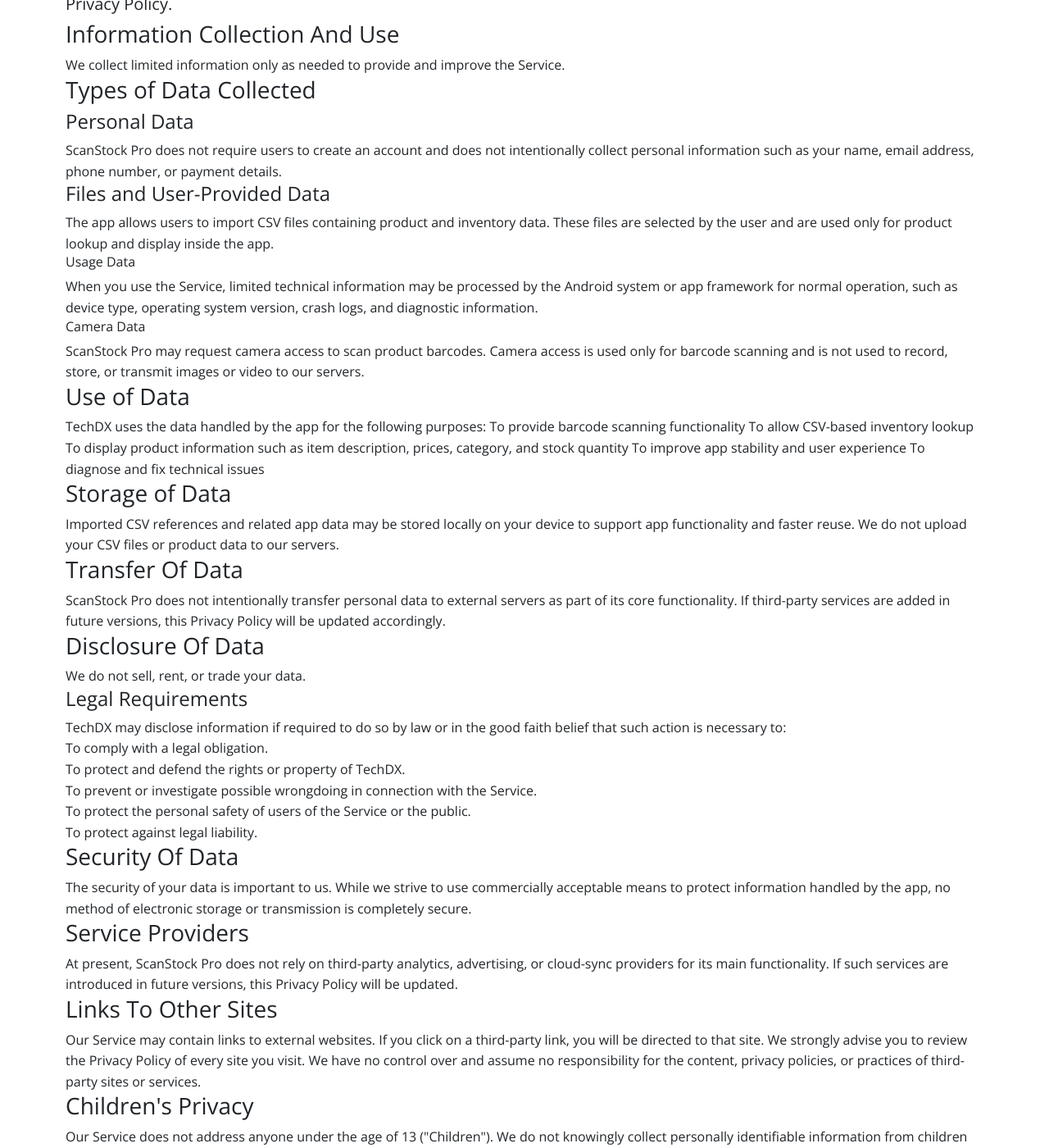
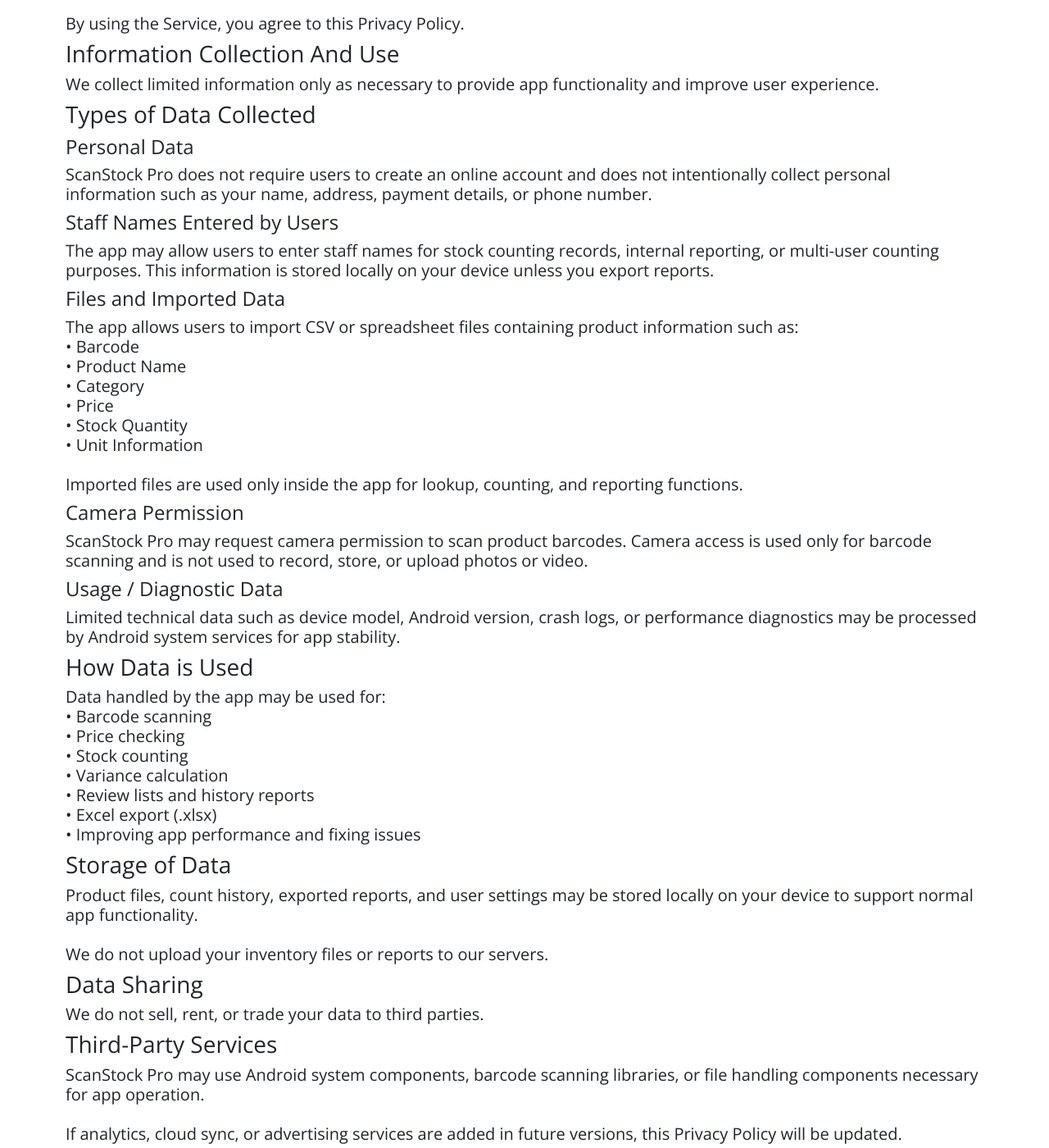
Before and after one commit to techlanka/business, a Jekyll site: the page built from privacy-policy-scanstockpro.html, in a window 1280 px wide and 1400 px high, scrolled down 423 px. Shown: the whole window at 82% size. Built offline with Jekyll 4.4.1, drawn with Linux system fonts in a browser that asks for light colours; some of the changed text lies outside the part shown.

Commit message:
Update privacy-policy-scanstockpro.html

```diff
--- a/privacy-policy-scanstockpro.html
+++ b/privacy-policy-scanstockpro.html
@@ -8,90 +8,139 @@
   <div class="container">
     <div class="row">
       <div class="col-12">
+
         <h2>Effective date: April 2026</h2>
+
         <h5>
-          TechDX/Techlanka ("us", "we", or "our") operates the ScanStock Pro Android application. We operate Few more apps namely LK Updates News Sri Lanka &
-Tech Tamil too. Below applies to all app managed by us.
-<br>
-          This page informs you of our policies regarding the collection, use, and disclosure of data when you use our Service and the choices you have associated with that data.
-<br>
-          ScanStock Pro is designed as a barcode-based inventory and price lookup tool. By using the Service, you agree to this Privacy Policy.
+          TechDX / Techlanka ("us", "we", or "our") operates the ScanStock Pro Android application. This Privacy Policy explains how data is handled when you use ScanStock Pro. :contentReference[oaicite:0]{index=0}
+          <br><br>
+          ScanStock Pro is designed as a barcode-based stock counting, inventory management, and price checking tool for retail stores, warehouses, supermarkets, and businesses.
+          <br><br>
+          By using the Service, you agree to this Privacy Policy.
+        </h5>
 
-<h3 id="informationcollectionanduse">Information Collection And Use</h3>
-We collect limited information only as needed to provide and improve the Service.
+        <h3>Information Collection And Use</h3>
 
-<h3 id="typesofdatacollected">Types of Data Collected</h3>
+        <h5>
+          We collect limited information only as necessary to provide app functionality and improve user experience.
+        </h5>
 
-<h4 id="personal">Personal Data</h4>
-ScanStock Pro does not require users to create an account and does not intentionally collect personal information such as your name, email address, phone number, or payment details.
+        <h3>Types of Data Collected</h3>
 
-<h4 id="">Files and User-Provided Data</h4>
-The app allows users to import CSV files containing product and inventory data. These files are selected by the user and are used only for product lookup and display inside the app.
+        <h4>Personal Data</h4>
 
-<h6 id="">Usage Data</h6>
-When you use the Service, limited technical information may be processed by the Android system or app framework for normal operation, such as device type, operating system version, crash logs, and diagnostic information.
+        <h5>
+          ScanStock Pro does not require users to create an online account and does not intentionally collect personal information such as your name, address, payment details, or phone number.
+        </h5>
 
-<h6 id="">Camera Data</h6>
-ScanStock Pro may request camera access to scan product barcodes. Camera access is used only for barcode scanning and is not used to record, store, or transmit images or video to our servers.
+        <h4>Staff Names Entered by Users</h4>
 
-<h3 id="">Use of Data</h3>
-TechDX uses the data handled by the app for the following purposes:
+        <h5>
+          The app may allow users to enter staff names for stock counting records, internal reporting, or multi-user counting purposes. This information is stored locally on your device unless you export reports.
+        </h5>
 
-To provide barcode scanning functionality
-To allow CSV-based inventory lookup
-To display product information such as item description, prices, category, and stock quantity
-To improve app stability and user experience
-To diagnose and fix technical issues
+        <h4>Files and Imported Data</h4>
 
-<h3 id="">Storage of Data</h3>
-Imported CSV references and related app data may be stored locally on your device to support app functionality and faster reuse.
-We do not upload your CSV files or product data to our servers.
+        <h5>
+          The app allows users to import CSV or spreadsheet files containing product information such as:
+          <br>
+          • Barcode
+          <br>
+          • Product Name
+          <br>
+          • Category
+          <br>
+          • Price
+          <br>
+          • Stock Quantity
+          <br>
+          • Unit Information
+          <br><br>
+          Imported files are used only inside the app for lookup, counting, and reporting functions.
+        </h5>
 
-<h3 id="">Transfer Of Data</h3>
-ScanStock Pro does not intentionally transfer personal data to external servers as part of its core functionality.
-If third-party services are added in future versions, this Privacy Policy will be updated accordingly.
+        <h4>Camera Permission</h4>
 
-<h3 id="">Disclosure Of Data</h3>
-We do not sell, rent, or trade your data.
+        <h5>
+          ScanStock Pro may request camera permission to scan product barcodes. Camera access is used only for barcode scanning and is not used to record, store, or upload photos or video.
+        </h5>
 
-<h4 id="">Legal Requirements</h4>
-TechDX may disclose information if required to do so by law or in the good faith belief that such action is necessary to:
-<br>
-To comply with a legal obligation.<br>
-To protect and defend the rights or property of TechDX.<br>
-To prevent or investigate possible wrongdoing in connection with the Service.<br>
-To protect the personal safety of users of the Service or the public.<br>
-To protect against legal liability.<br>
+        <h4>Usage / Diagnostic Data</h4>
 
-<h3 id="">Security Of Data</h3>
-The security of your data is important to us. While we strive to use commercially acceptable means to protect information handled by the app, no method of electronic storage or transmission is completely secure.
+        <h5>
+          Limited technical data such as device model, Android version, crash logs, or performance diagnostics may be processed by Android system services for app stability.
+        </h5>
 
-<h3 id="">Service Providers</h3>
-At present, ScanStock Pro does not rely on third-party analytics, advertising, or cloud-sync providers for its main functionality.
+        <h3>How Data is Used</h3>
 
-If such services are introduced in future versions, this Privacy Policy will be updated.
+        <h5>
+          Data handled by the app may be used for:
+          <br>
+          • Barcode scanning
+          <br>
+          • Price checking
+          <br>
+          • Stock counting
+          <br>
+          • Variance calculation
+          <br>
+          • Review lists and history reports
+          <br>
+          • Excel export (.xlsx)
+          <br>
+          • Improving app performance and fixing issues
+        </h5>
 
-<h3 id="">Links To Other Sites</h3>
-Our Service may contain links to external websites. If you click on a third-party link, you will be directed to that site. We strongly advise you to review the Privacy Policy of every site you visit.
+        <h3>Storage of Data</h3>
 
-We have no control over and assume no responsibility for the content, privacy policies, or practices of third-party sites or services.
+        <h5>
+          Product files, count history, exported reports, and user settings may be stored locally on your device to support normal app functionality.
+          <br><br>
+          We do not upload your inventory files or reports to our servers.
+        </h5>
 
-<h3 id="">Children's Privacy</h3>
-Our Service does not address anyone under the age of 13 ("Children").
+        <h3>Data Sharing</h3>
 
-We do not knowingly collect personally identifiable information from children under 13. If you believe that a child has provided us with personal data, please contact us and we will take appropriate steps.
+        <h5>
+          We do not sell, rent, or trade your data to third parties.
+        </h5>
 
-<h3 id="">Changes To This Privacy Policy</h3>
-We may update our Privacy Policy from time to time. We will notify users of any changes by posting the new Privacy Policy on this page and updating the effective date above.
+        <h3>Third-Party Services</h3>
 
-You are advised to review this Privacy Policy periodically for any changes. Changes to this Privacy Policy are effective when they are posted on this page.
+        <h5>
+          ScanStock Pro may use Android system components, barcode scanning libraries, or file handling components necessary for app operation.
+          <br><br>
+          If analytics, cloud sync, or advertising services are added in future versions, this Privacy Policy will be updated.
+        </h5>
 
-<h3 id="">Contact Us</h3>
-If you have any questions about this Privacy Policy, you can contact us at:
-<br>
-TechDX<br>
-Email: info@techlanka.lk
+        <h3>Children's Privacy</h3>
+
+        <h5>
+          This app is not directed to children under the age of 13. We do not knowingly collect personal data from children.
         </h5>
+
+        <h3>Security</h3>
+
+        <h5>
+          We take reasonable measures to protect locally stored information. However, no electronic storage system is completely secure.
+        </h5>
+
+        <h3>Changes to This Policy</h3>
+
+        <h5>
+          We may update this Privacy Policy from time to time. Changes become effective when published on this page.
+        </h5>
+
+        <h3>Contact Us</h3>
+
+        <h5>
+          TechDX / Techlanka
+          <br>
+          Email: info@techlanka.lk
+          <br>
+          Website: techlanka.lk
+        </h5>
+
       </div>
     </div>
   </div>
```
